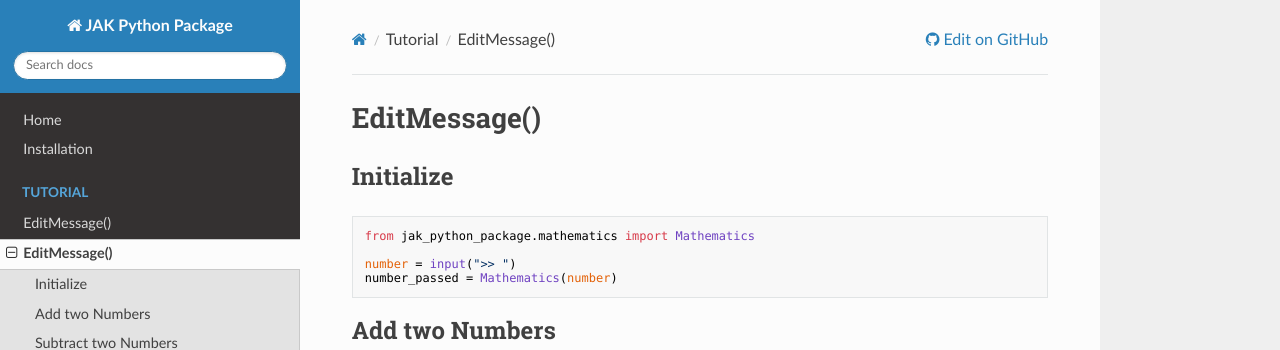
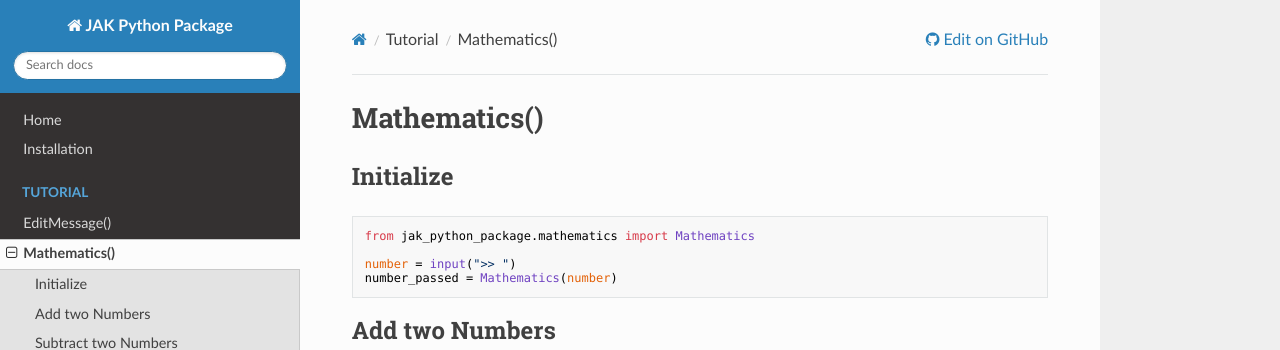
Before and after one commit to Jonak-Adipta-Kalita/JAK-Python-Package, an MkDocs documentation site: the page built from docs/tutorial/mathematics.md, in a window 1280 px wide and 983 px high. Shown: the top 350 px of the window. Built offline with MkDocs 1.6.1, drawn with Linux system fonts in a browser that asks for light colours; nearby versions of some CDN libraries.

Commit message:
fixed typo

```diff
--- a/docs/tutorial/mathematics.md
+++ b/docs/tutorial/mathematics.md
@@ -1,4 +1,4 @@
-# EditMessage()
+# Mathematics()
 
 ## Initialize
 
```
